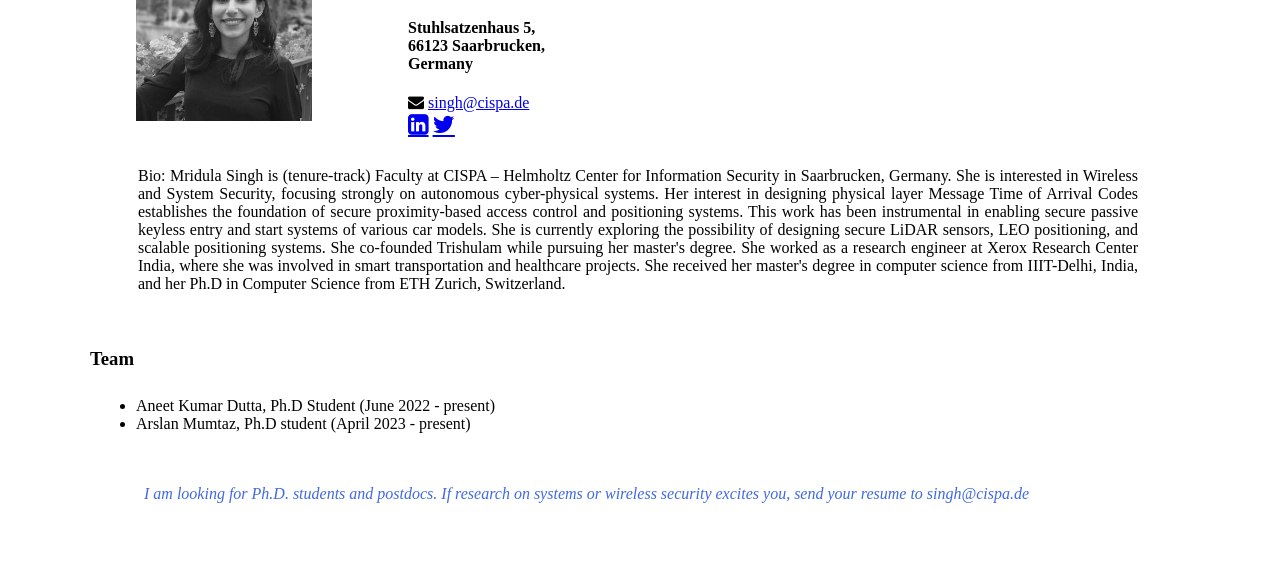
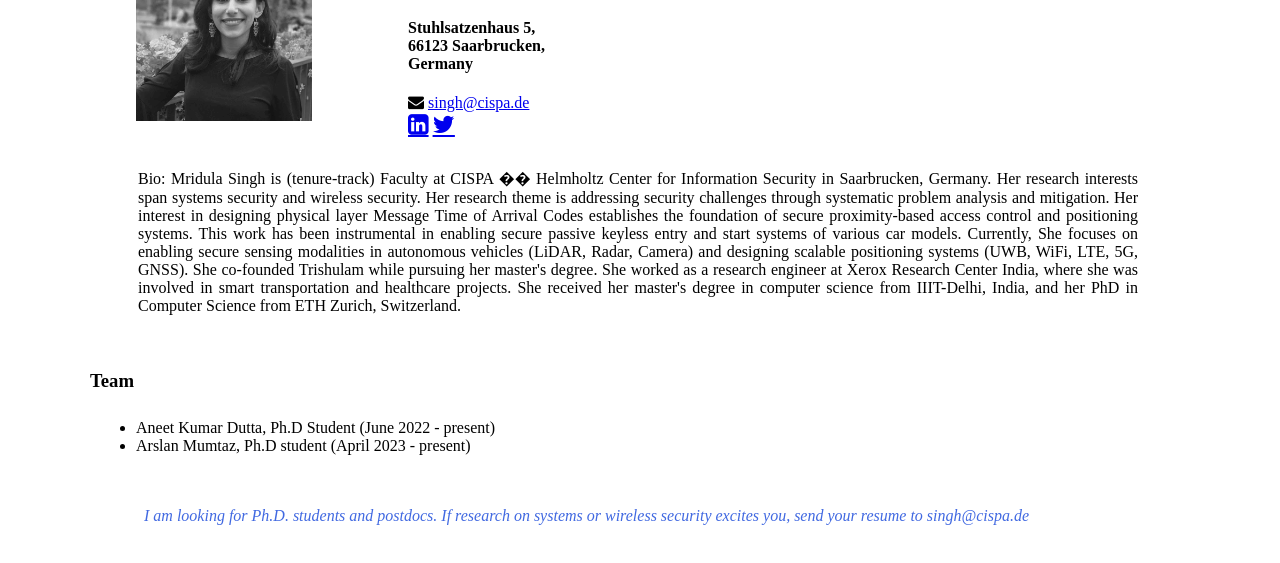
Before and after one commit to singhmridula/singhmridula.com, a plain HTML site: page index.html in a window 1280 px wide. Shown: the part 153-716 px from the top of the page. Drawn offline with Linux system fonts and the light colour scheme.

Commit message:
Update index.html

```diff
--- a/index.html
+++ b/index.html
@@ -239,8 +239,7 @@
             <div class="page-margin">
                 <p class="bio-statement">
 
-                    Bio: Mridula Singh is (tenure-track) Faculty at CISPA &#8211;  Helmholtz Center for Information Security in Saarbrucken, Germany. She is interested in Wireless and System Security, focusing strongly on autonomous cyber-physical systems. Her interest in designing physical layer Message Time of Arrival Codes establishes the foundation of secure proximity-based access control and positioning systems. This work has been instrumental in enabling secure passive keyless entry and start systems of various car models. She is currently exploring the possibility of designing secure LiDAR sensors, LEO positioning, and scalable positioning systems. She co-founded Trishulam while pursuing her master's degree. She worked as a research engineer at Xerox Research Center India, where she was involved in smart transportation and healthcare projects. She received her master's degree in computer science from IIIT-Delhi, India, and her Ph.D in Computer Science from ETH Zurich, Switzerland.
-
+                    Bio: Mridula Singh is (tenure-track) Faculty at CISPA – Helmholtz Center for Information Security in Saarbrucken, Germany. Her research interests span systems security and wireless security. Her research theme is addressing security challenges through systematic problem analysis and mitigation. Her interest in designing physical layer Message Time of Arrival Codes establishes the foundation of secure proximity-based access control and positioning systems. This work has been instrumental in enabling secure passive keyless entry and start systems of various car models. Currently, She focuses on enabling secure sensing modalities in autonomous vehicles (LiDAR, Radar, Camera) and designing scalable positioning systems (UWB, WiFi, LTE, 5G, GNSS). She co-founded Trishulam while pursuing her master's degree. She worked as a research engineer at Xerox Research Center India, where she was involved in smart transportation and healthcare projects. She received her master's degree in computer science from IIIT-Delhi, India, and her PhD in Computer Science from ETH Zurich, Switzerland.
 
 
                 </p>
```
